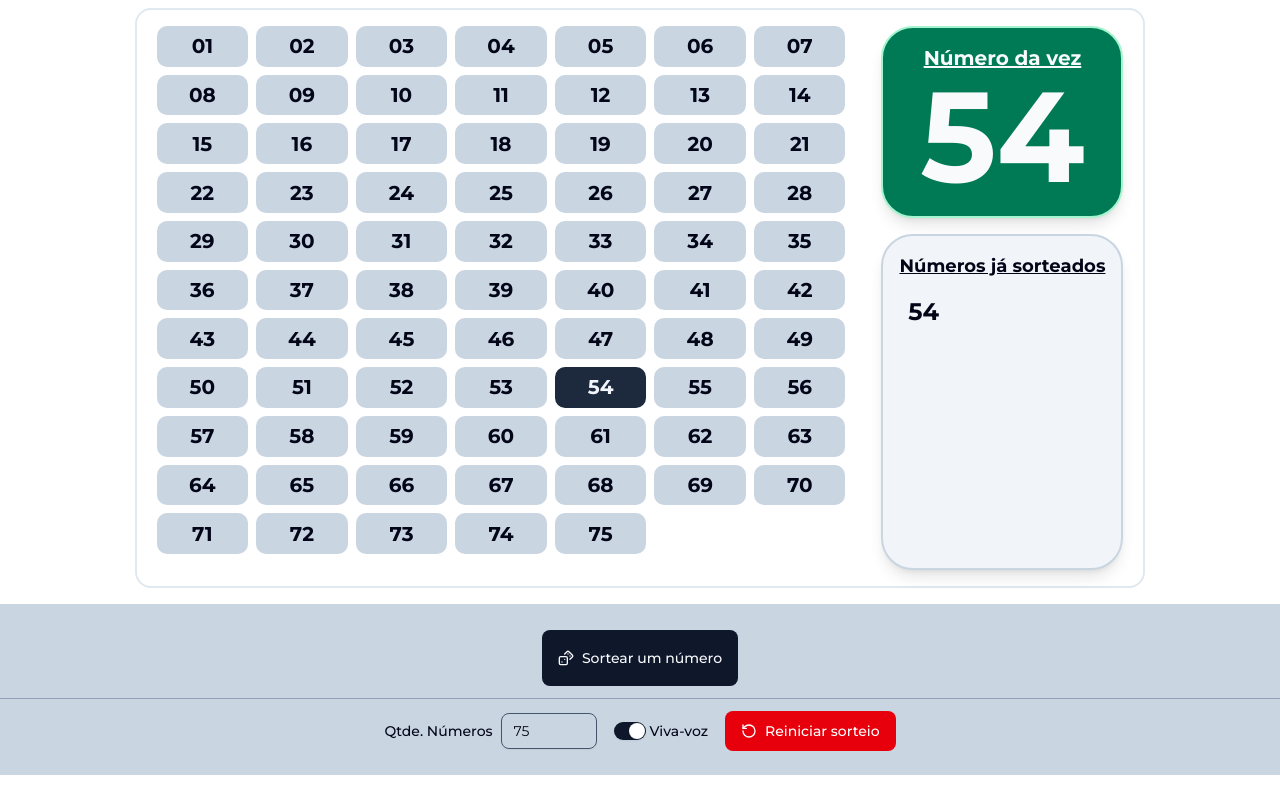
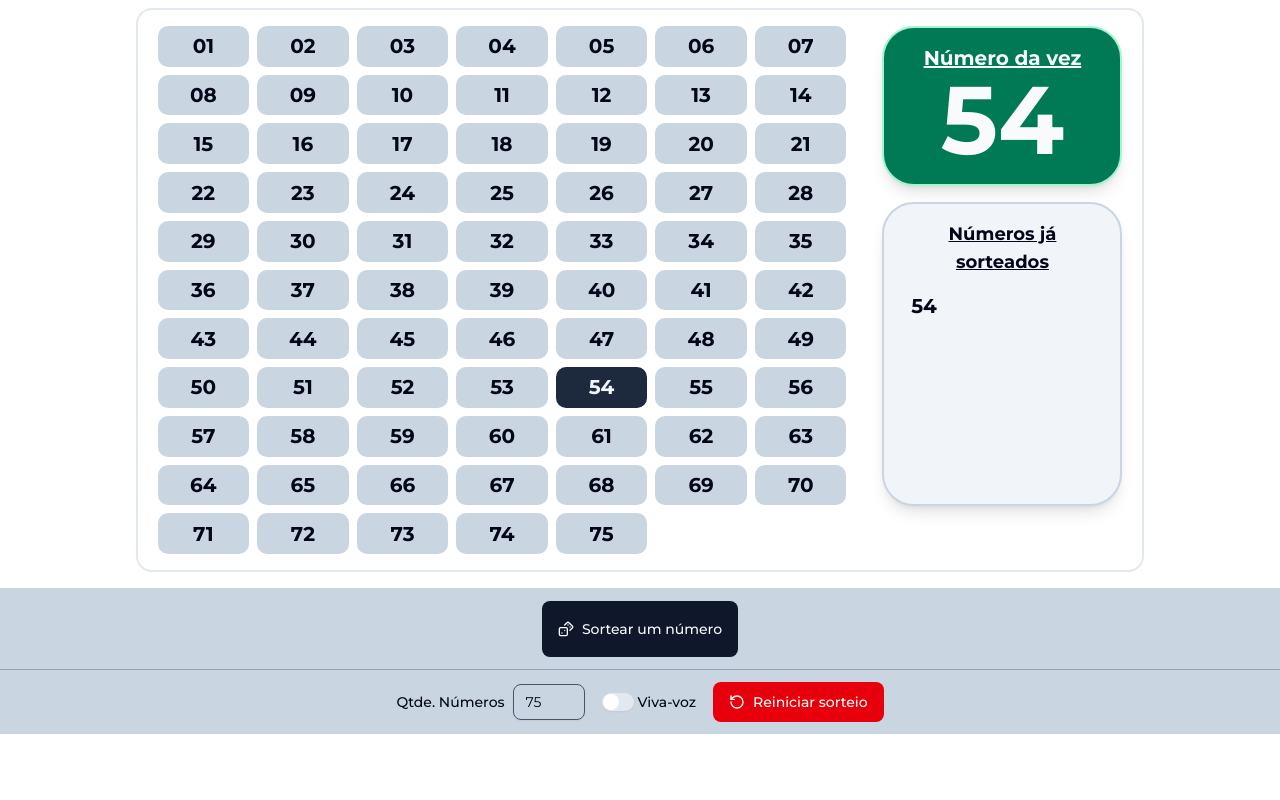
Before and after one commit to danielmnetto/sorteia-bingo, a Next.js app: page / in a window 1280 px wide. Both pictures are taken after a click on the button "Sortear um número". Built offline with nearby package versions, Linux system fonts and the light colour scheme.

Commit message:
ajustar area dos botões, historico de numeros sorteados e numero da vez

```diff
--- a/app/page.tsx
+++ b/app/page.tsx
@@ -19,7 +19,7 @@ export default function Home() {
   const [novaQtdeNumeros, setNovaQtdeNumeros] =
     useState<number>(QTDE_PADRAO_NUMEROS);
   const [qtdeNumeros, setQtdeNumeros] = useState<number>(novaQtdeNumeros);
-  const [vivaVozAtivada, setVivaVozAtivada] = useState<boolean>(true);
+  const [vivaVozAtivada, setVivaVozAtivada] = useState<boolean>(false);
 
   const pegarNumeroAleatorio = (minimo: number, maximo: number) => {
     minimo = Math.ceil(minimo);
@@ -123,15 +123,15 @@ export default function Home() {
             <p className="text-lg md:text-xl font-bold text-center text-slate-50 underline">
               Número da vez
             </p>
-            <p className="text-4xl md:text-9xl font-bold text-center text-slate-50">
+            <p className="text-4xl md:text-8xl font-bold text-center text-slate-50">
               {numeroSorteado?.toString().padStart(2, "0") ?? "--"}
             </p>
           </div>
-          <div className="border-2 bg-slate-100 border-slate-300 p-4 rounded-4xl h-84 flex flex-col shadow-lg">
+          <div className="w-60 h-76 border-2 bg-slate-100 border-slate-300 p-4 rounded-4xl flex flex-col shadow-lg">
             <p className="text-sm md:text-lg underline font-bold text-center mb-4">
               Números já sorteados
             </p>
-            <div className="flex-col items-center md:gap-2 overflow-auto">
+            <div className="flex-col items-center md:gap-2 overflow-auto pr-1">
               {numerosSorteados.length === 0 ? (
                 <p className="text-xs md:text-sm text-center italic text-slate-950">
                   Nenhum número sorteado
@@ -141,7 +141,7 @@ export default function Home() {
                   {numerosSorteados.map((numero, index) => (
                     <p
                       key={`sorteado-${index}-${numero}`}
-                      className="text-sm text-center md:text-2xl font-bold text-slate-950"
+                      className="text-sm md:text-xl text-center font-bold text-slate-950"
                     >
                       {numero.toString().padStart(2, "0")}
                     </p>
@@ -152,7 +152,7 @@ export default function Home() {
           </div>
         </div>
       </div>
-      <div className="sticky bottom-0 bg-slate-300 border-t-2 border-t-slate-300 flex flex-col items-center justify-center py-6 gap-3">
+      <div className="sticky bottom-0 bg-slate-300 border-t border-t-slate-300 flex flex-col items-center justify-center py-3 gap-3">
         <div className="flex gap-2 justify-center">
           <Button
             onClick={sortearNumero}
@@ -174,7 +174,7 @@ export default function Home() {
             <Label htmlFor="qtde-numeros">Qtde. Números</Label>
             <Input
               id="qtde-numeros"
-              className="w-24 border-slate-600"
+              className="w-18 border-slate-600"
               placeholder="Qtde. números"
               type="number"
               min={MINIMO_QTDE_NUMEROS}
```
